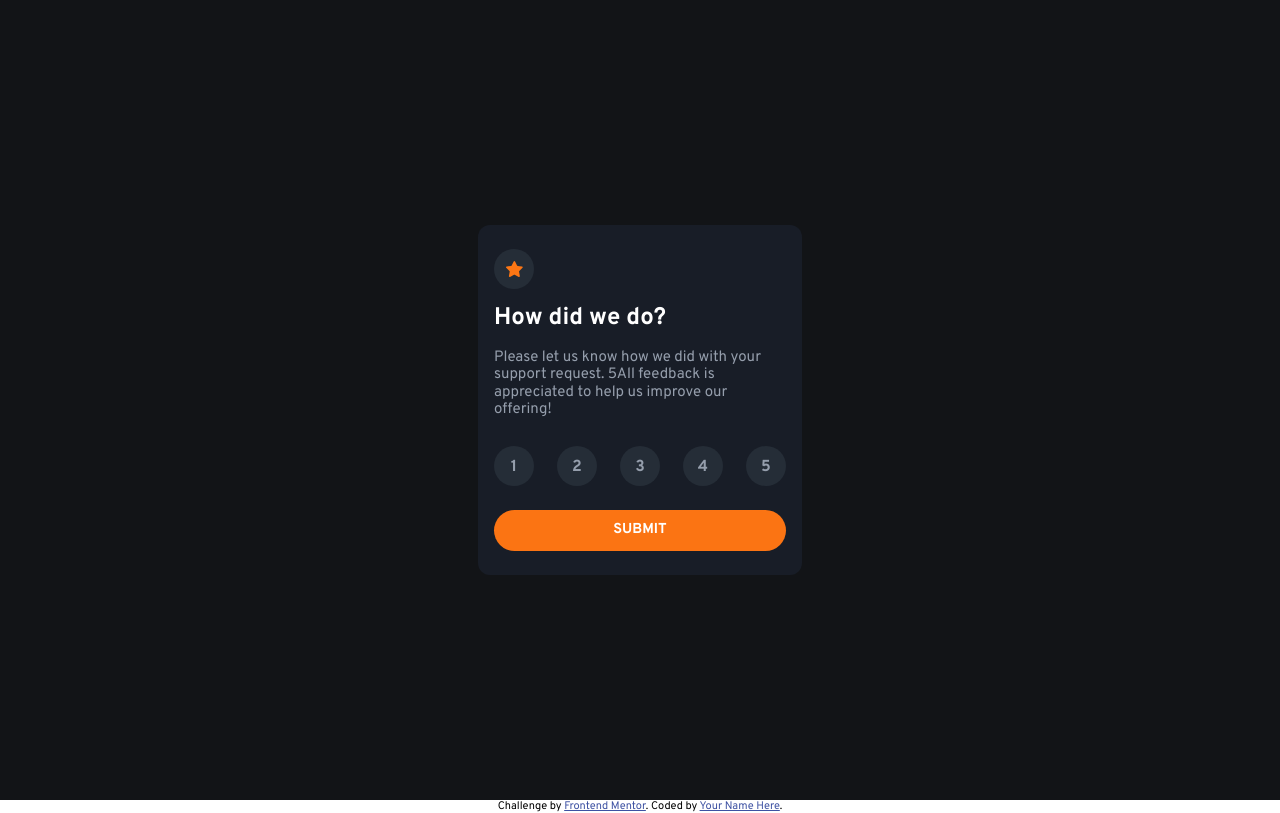
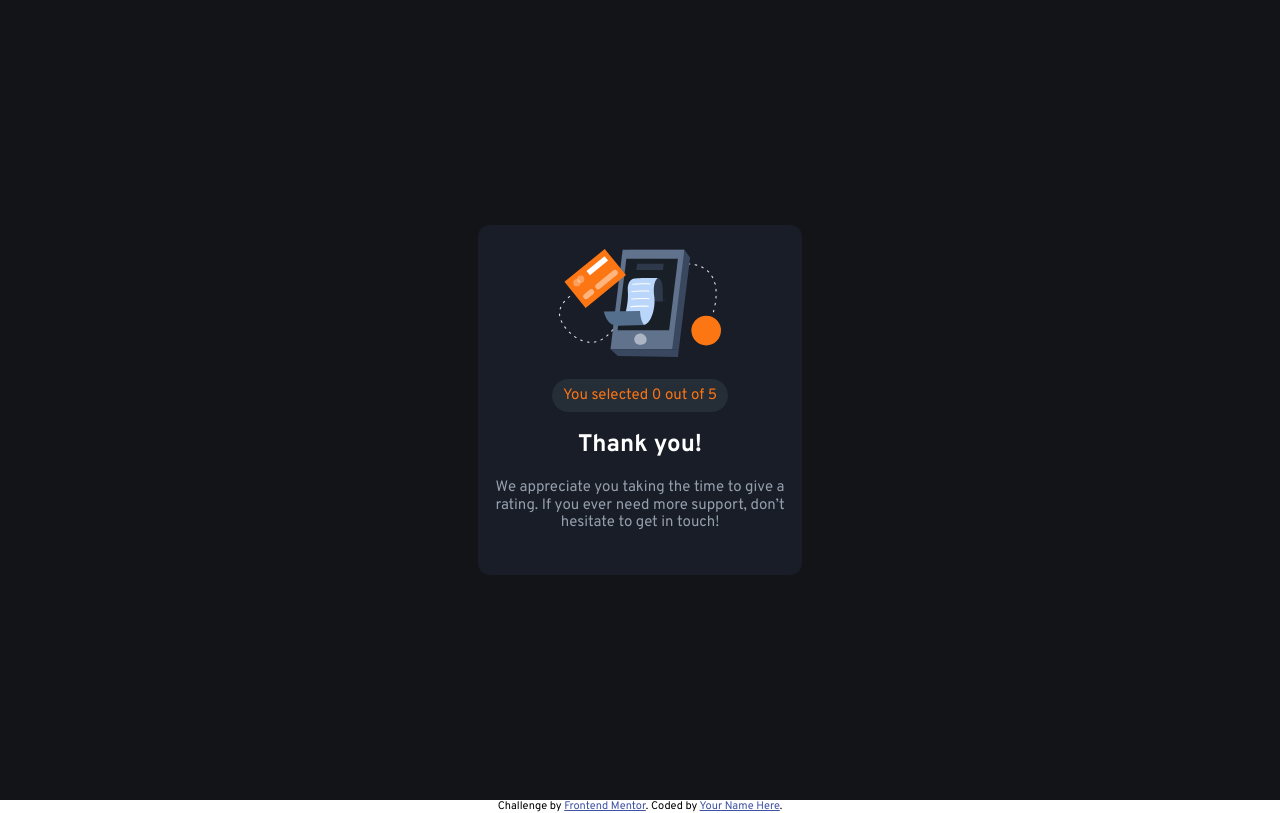
Before and after one commit to EdisonPadilla/interactive-rating-component, a plain HTML site: page index.html in a window 1280 px wide. Both pictures are taken after a click on the button "SUBMIT". Drawn offline with Linux system fonts and the light colour scheme.

Commit message:
functionality

```diff
--- a/css/main-style.css
+++ b/css/main-style.css
@@ -50,6 +50,7 @@ main {
 }
 
 .card-container {
+  position: relative;
   /* width: 90%; */
   width: 324px;
   padding: 24px 16px;
@@ -85,11 +86,10 @@ main {
   display: flex;
   align-items: center;
   justify-content: space-between;
-  color: var(--light-grey);
 }
 
 .rating-value {
-  width: 40px;
+  /* width: 40px;
   height: 40px;
   padding-top: 12px;
   padding-bottom: 12px;
@@ -97,12 +97,31 @@ main {
   font-weight: 700;
   background-color: var(--dark--blue);
   border-radius: 50%;
+  transition-duration: 300ms; */
+}
+
+.rating-value button {
+  width: 40px;
+  height: 40px;
+  padding-top: 12px;
+  padding-bottom: 12px;
+  text-align: center;
+  color: var(--light-grey);
+  font-weight: 700;
+  background-color: var(--dark--blue);
+  border: none;
+  border-radius: 50%;
   transition-duration: 300ms;
 }
 
-.rating-value:hover {
+.rating-value button:hover {
   color: var(--white);
   background-color: var(--orange);
+}
+
+.rating-value button:focus {
+  color: var(--white);
+  background-color: var(--medium--grey);
 }
 
 .submit-btn {
@@ -122,3 +141,43 @@ main {
   color: var(--orange);
   background-color: var(--white);
 }
+
+.thank-you-state-card {
+  position: absolute;
+  top: 0;
+  left: 0;
+  width: 324px;
+  height: 100%;
+  padding: 24px 16px;
+  display: none;
+  text-align: center;
+  color: var(--white);
+  border-radius: 12px;
+  background-color: #181d27;
+  opacity: 0;
+  transition-duration: 500ms;
+}
+
+.thank-you-state-card.show-card {
+  display: block;
+  opacity: 1;
+}
+
+.thank-you-state-card .img-container {
+  margin-bottom: 16px;
+}
+
+.result-box {
+  width: 60%;
+  margin: 0 auto;
+  padding: 8px 4px;
+  font-size: 15px;
+  color: var(--orange);
+  background-color: var(--dark--blue);
+  border-radius: 24px;
+}
+
+.thank-you-state-card .text {
+  font-size: 15px;
+  color: var(--light-grey);
+}
--- /dev/null
+++ b/functionality/functionality.js
@@ -0,0 +1,21 @@
+"use strict";
+
+const d = document;
+const submit_button = d.querySelector(".submit-btn");
+const thank_you_card = d.querySelector(".thank-you-state-card");
+const valores_rating = d.querySelectorAll(".rating-value-box button");
+const result = d.querySelector(".rating");
+console.log(valores_rating);
+
+console.dir(result);
+
+Array.from(valores_rating).forEach((btn) => {
+  btn.addEventListener("click", (e) => {
+    const valueRating = e.target.textContent;
+    result.textContent = valueRating;
+  });
+});
+
+submit_button.addEventListener("click", () => {
+  thank_you_card.classList.toggle("show-card");
+});
--- a/index.html
+++ b/index.html
@@ -30,8 +30,8 @@
   </head>
   <body>
     <main>
-      <!-- Rating state start -->
       <div class="card-container">
+        <!-- Rating state start -->
         <div class="img-box">
           <img src="./images/icon-star.svg" alt="" />
         </div>
@@ -41,27 +41,32 @@
           is appreciated to help us improve our offering!
         </p>
         <ul class="rating-value-box">
-          <li class="rating-value">1</li>
-          <li class="rating-value">2</li>
-          <li class="rating-value">3</li>
-          <li class="rating-value">4</li>
-          <li class="rating-value">5</li>
+          <li class="rating-value"><button>1</button></li>
+          <li class="rating-value"><button>2</button></li>
+          <li class="rating-value"><button>3</button></li>
+          <li class="rating-value"><button>4</button></li>
+          <li class="rating-value"><button>5</button></li>
         </ul>
         <button class="submit-btn">SUBMIT</button>
+        <!-- Rating state end -->
+        <div class="thank-you-state-card">
+          <!-- Thank you state start -->
+          <!-- You selected  (Add rating here)  out of 5 -->
+          <div class="img-container">
+            <img src="./images/illustration-thank-you.svg" alt="" />
+          </div>
+          <div class="result-box">
+            You selected <span class="rating">0</span> out of 5
+          </div>
+          <h2>Thank you!</h2>
+          <p class="text">
+            We appreciate you taking the time to give a rating. If you ever need
+            more support, don’t hesitate to get in touch!
+          </p>
+          <!-- Thank you state end -->
+        </div>
       </div>
-      <!-- Rating state end -->
     </main>
-
-    <!-- Thank you state start -->
-
-    <!-- You selected  (Add rating here)  out of 5
-
-  Thank you!
-
-  We appreciate you taking the time to give a rating. If you ever need more support,
-  don’t hesitate to get in touch! -->
-
-    <!-- Thank you state end -->
 
     <div class="attribution">
       Challenge by
@@ -69,5 +74,7 @@
         >Frontend Mentor</a
       >. Coded by <a href="#">Your Name Here</a>.
     </div>
+
+    <script src="./functionality/functionality.js"></script>
   </body>
 </html>
```
